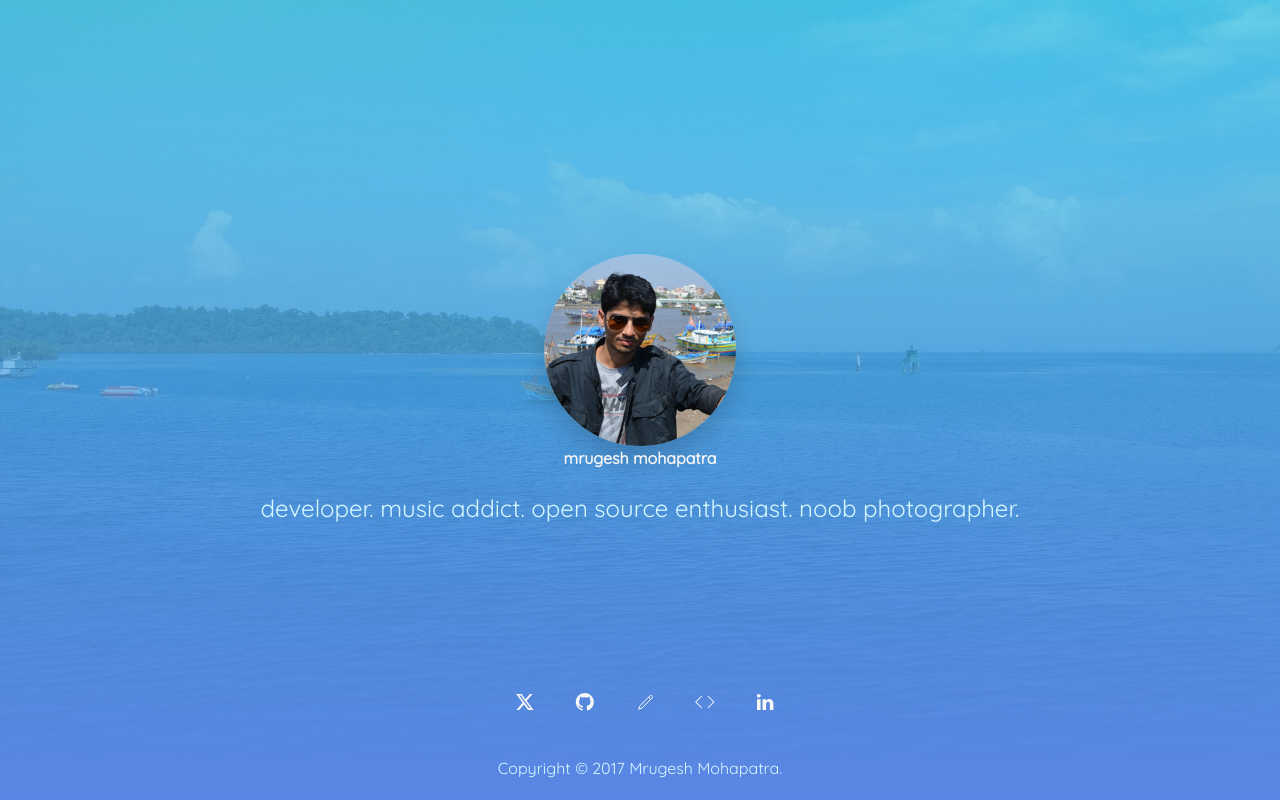
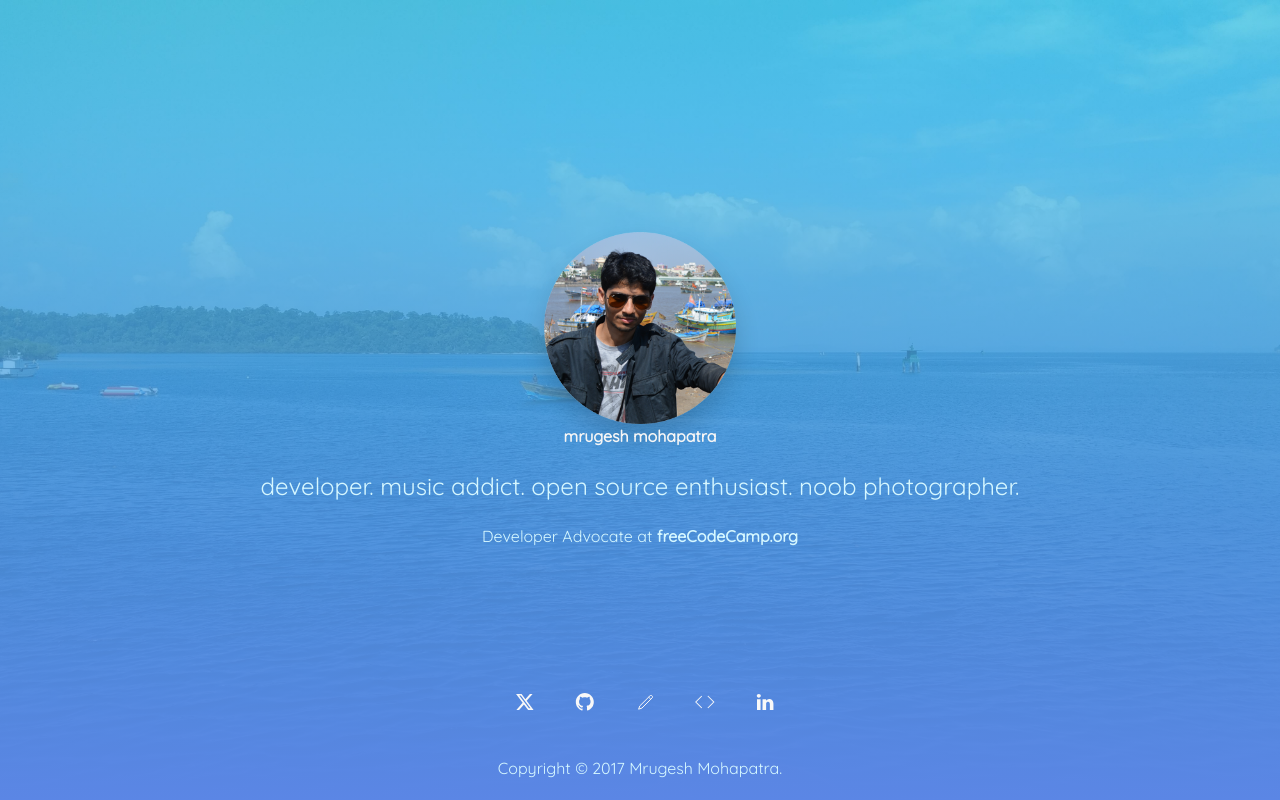
Before and after one commit to raisedadead/portfolio, a React (Create React App) app: page / in a window 1280 px wide. Built offline with nearby package versions, Linux system fonts and the light colour scheme.

Commit message:
fix: update work line

```diff
--- a/src/containers/HomeContent.js
+++ b/src/containers/HomeContent.js
@@ -22,5 +22,22 @@ export default props => (
     >
       developer. music addict. open source enthusiast. noob photographer.
     </p>
+    <p style={{ color: '#D5F7FF', fontFamily: "'Quicksand', sans-serif" }}>
+      {' '}
+      Developer Advocate at&nbsp;
+      <a
+        href="https://www.freecodecamp.org"
+        rel="noopener noreferrer"
+        style={{
+          color: '#D5F7FF',
+          fontFamily: "'Quicksand', sans-serif",
+          textDecoration: 'none',
+          fontWeight: 'bold'
+        }}
+        target="_blank"
+      >
+        freeCodeCamp.org
+      </a>
+    </p>
   </div>
 )
```
